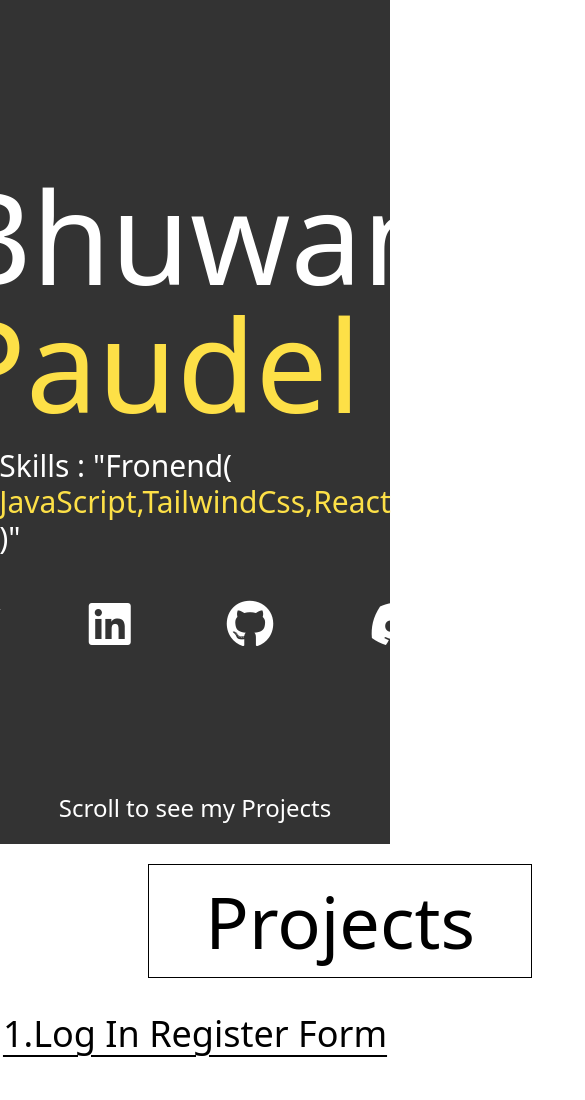
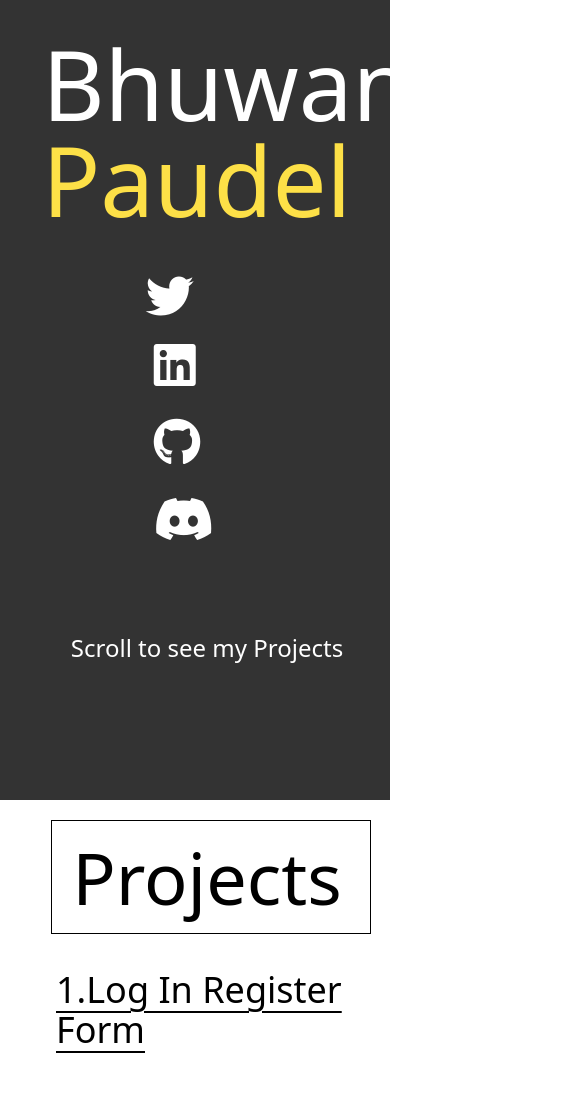
Before and after one commit to bhuwanP69/Portfolio, a website: page index.html in a window 390 px wide. Shown: the top 1100 px of the page, 585 px wide, since content can reach past the window. Drawn offline with Linux system fonts and the light colour scheme.

Commit message:
add responsive design

```diff
--- a/index.html
+++ b/index.html
@@ -14,49 +14,49 @@
     />
     <title>Bhuwan Paudel</title>
   </head>
-  <body class="pb-20 ">
-    <div class="bg relative w-screen h-screen">
+  <body class=" pb-5 lg:pb-20 ">
+    <div class="bg relative w-screen  lg:h-screen">
       <!-- <div class="img absolute inset-0 opacity-10"> -->
-        <div class="text-white text-2xl relative flex flex-col items-center justify-center h-screen  ">
-          <h1 class="text-9xl">Bhuwan <span class="text-yellow-300">Paudel</span></h1>
-          <p class="text-3xl mt-5">
+        <div class=" text-white text-2xl relative flex flex-col items-center justify-center     lg:h-screen ml-16">
+          <h1 class=" text-8xl lg:text-9xl md:ml-9 mt-9 lg:mt-0 ">Bhuwan <span class="text-yellow-300">Paudel</span></h1>
+          <p class="text-3xl mt-5 hidden md:block">
             Skills : "Fronend(
-            <span class="text-yellow-300"> JavaScript,TailwindCss,React </span
+            <span class="text-yellow-300 "> JavaScript,TailwindCss,React </span
             >)"
           </p>
           <!-- icon -->
-          <div class="icons h-20   flex mt-9 text-white z-20 ">
-            <a href="https://twitter.com/BhuwanP69" class="icon hover:text-blue-400 mt-2 mr-20">
+          <div class="icons h-20   -ml-5 grid gap-3 lg:flex mt-9 text-white z-20 ">
+            <a href="https://twitter.com/BhuwanP69" class="icon block hover:text-blue-400 mt-2 mr-20">
               <i
               class="fab fa-twitter fa-2x "
               ></i>
           </a>
           <a
             href="https://www.linkedin.com/in/bhuwan-paudel-591468224/"
-            class="icon p-2 hover:text-blue-400   mr-20"
+            class="icon block p-2 hover:text-blue-400   mr-20"
             >
             <i class="fab fa-linkedin fa-2x "></i>
           </a>
-          <a href="https://github.com/bhuwanP69" class="icon p-2 mr-20 hover:text-yellow-400   ">
+          <a href="https://github.com/bhuwanP69" class="icon block p-2 mr-20 hover:text-yellow-400   ">
             <i class="fab fa-github fa-2x "></i>
           </a>
           <a href="https://discord.gg/57Cxa5t6" class="icon p-2 hover:text-blue-600   ">
             <i class="fab fa-discord fa-2x "></i>
           </a>
         </div>
-        <p class="absolute bottom-5">Scroll to see my Projects</p>
+        <p class="absolute -bottom-80 -ml-10">Scroll to see my Projects</p>
       </div>
       </div>
     </div>
       <!-- Projects  -->
-      <div class="projects  grid items-center justify-center text-center bg-white">
-        <p class=" project w-96  text-7xl  mt-5 p-5 border border-black cursor-pointer hover:bg-stone-900 hover:text-white ">Projects</p>
+      <div class="   projects  grid ml-5 lg:justify-center lg:items-center lg:text-center  bg-white">
+        <p class=" project  w-80 lg:w-96  text-7xl  mt-5 p-5 border border-black cursor-pointer hover:bg-stone-900 hover:text-white ">Projects</p>
 
         <!-- project-1 -->
         <div class="project-1 mt-9 mb-9">
-          <a href="https://github.com/bhuwanP69/logInForm" class="text-4xl  hover:text-blue-500   mb-5 underline hover:no-underline  underline-offset-8 decoration-2 block"> 1.Log In Register Form</a>
-        <img src="/img/log in .png" alt="" class="w-96 mt-9 mb-5 inline  mr-9 ml-52">
-        <a href="https://registerloginwebsite.netlify.app/" class="text-blue-500  hover:text-black hover:shadow-2xl text-4xl mb-7   underline  hover:no-underline underline-offset-8  decoration-2">Live demo</a>
+          <a href="https://github.com/bhuwanP69/logInForm" class="text-4xl  hover:text-blue-500   mb-5 ml-9 lg:ml-0 underline hover:no-underline  underline-offset-8 decoration-2 block"> 1.Log In Register Form</a>
+        <img src="/img/log in .png" alt="" class="w-96 mt-9 mb-5 inline  mr-9  ml-8 lg:ml-52">
+        <a href="https://registerloginwebsite.netlify.app/" class="text-blue-500  hover:text-black  lg:hover:shadow-2xl text-4xl mb-7   underline  hover:no-underline underline-offset-8  decoration-2 md:inline  block">Live demo</a>
       </div>
 
       <hr class="border-black w-screen border-solid border">
@@ -64,18 +64,18 @@
 
       <!-- project - 2 -->
         <div class="project-2 mb-9 mt-5">
-          <a href="https://github.com/bhuwanP69/liveuserfilter/tree/master" class=" hover:text-blue-500 text-4xl   mb-4 underline  hover:no-underline underline-offset-8 decoration-2 block">Live user feeds</a>
-        <img src="/img/live.png" alt="" class="w-96 mt-9 mb-9 inline ml-52 mr-9 ">
-        <a href="https://liveuserfeeds.netlify.app/" class="text-blue-500 hover:text-black hover:shadow-2xl text-4xl mb-7   underline hover:no-underline underline-offset-8  decoration-2">Live demo</a>
+          <a href="https://github.com/bhuwanP69/liveuserfilter/tree/master" class=" hover:text-blue-500 text-4xl   mb-4 ml-9 lg:ml-0  underline  hover:no-underline underline-offset-8 decoration-2 block">2.Live user feeds</a>
+        <img src="/img/live.png" alt="" class="w-96 mt-9 mb-9 inline  ml-8 lg:ml-52 mr-9 ">
+        <a href="https://liveuserfeeds.netlify.app/" class="text-blue-500 hover:text-black  lg:hover:shadow-2xl text-4xl mb-7   underline hover:no-underline underline-offset-8  decoration-2 md:inline  block">Live demo</a>
 
         <hr class="border-black w-screen border-solid border">
 
       </div>
       <!-- project - 3 -->
         <div class="project-3 mb-9 mt-5">
-          <a href="https://github.com/bhuwanP69/cloneSoft" class="text-4xl hover:text-blue-500  mb-4 underline hover:no-underline  underline-offset-8 decoration-2 block"> 1.Log In Register Form</a>
-        <img src="/img/microsoft.png" alt="" class="w-96 mt-9 mb-9 inline ml-52 mr-9 ">
-        <a href="https://clonemicrosoftt.netlify.app/" class="text-blue-500 hover:text-black hover:shadow-2xl text-4xl mb-7   underline hover:no-underline underline-offset-8  decoration-2">Live demo</a>
+          <a href="https://github.com/bhuwanP69/cloneSoft" class="text-4xl hover:text-blue-500  mb-4 ml-9 lg:ml-0   underline hover:no-underline  underline-offset-8 decoration-2 block">3.Microsoft Clone</a>
+        <img src="/img/microsoft.png" alt="" class="w-96 mt-9 mb-9 inline ml-8 lg:ml-52 mr-9 ">
+        <a href="https://clonemicrosoftt.netlify.app/" class="text-blue-500 hover:text-black hover:shadow-2xl text-4xl mb-7   underline hover:no-underline underline-offset-8  decoration-2 md:inline  block">Live demo</a>
 
 
       </div>
--- a/input.css
+++ b/input.css
@@ -5,15 +5,21 @@
 @layer base{
    .bg{
     background: #333;
+    height: 800px;
    }
    .img{
     background: url(/img/background.png);
    }
+
    .project{
       margin-left: 38%;
+   }
+   @media(max-width:800px){
+      .project{
+         margin-left: 8%;
+      }
    }
    .icon:hover{
    font-size: 25px;
    }
-
 }
```
Also changed, not shown: css/main.css.
